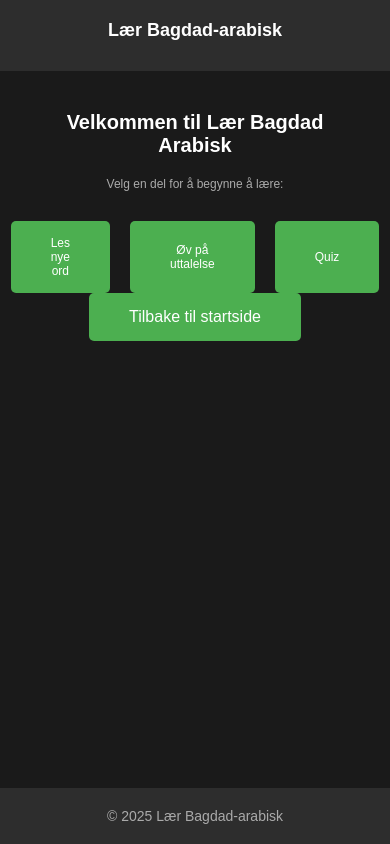
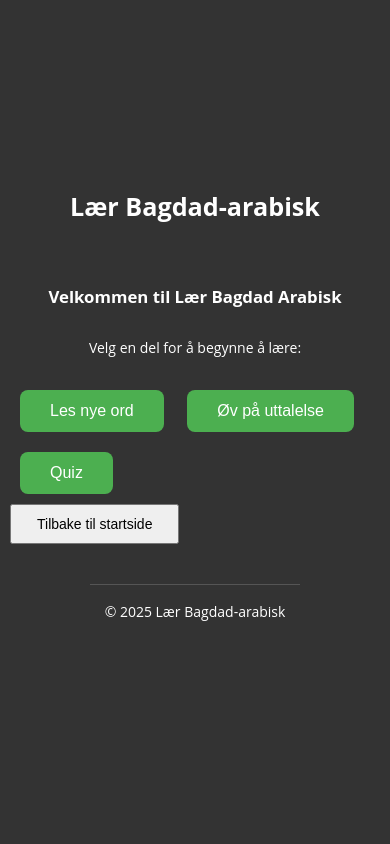
Before and after one commit to kristir210/learnbaghdadarabic, a plain HTML site: page norsk.html in a window 390 px wide. Drawn offline with Linux system fonts and the light colour scheme.

Commit message:
Started work on new look
New look for site in progress

```diff
--- a/style.css
+++ b/style.css
@@ -5,144 +5,104 @@
     box-sizing: border-box;
 }
 
-/* Body */
+/* Base Styles */
 body {
-    font-family: Arial, sans-serif;
-    background-color: #1a1a1a;
-    color: #ffffff;
-    min-height: 100vh;
+    font-family: 'Open Sans', Arial, sans-serif;
+    line-height: 1.7;
+    color: #ffffff; /* White text for dark background */
+    max-width: 1200px;
+    margin: 0 auto;
+    padding: 20px;
+    background-color: #333; /* Dark gray background */
     display: flex;
     flex-direction: column;
-    justify-content: space-between; /* Ensures header and footer are at top and bottom */
+    align-items: center;
+    justify-content: center;
+    min-height: 100vh;
 }
 
-/* Header */
-header {
+h1 {
+    font-size: 2em;
     text-align: center;
-    padding: 20px 0;
-    background-color: #2d2d2d;
-    width: 100%;
+    color: #ffffff;
+    margin-bottom: 30px;
 }
 
-header h1 {
-    font-size: 24px;
-    margin-bottom: 10px;
+h2 {
+    font-size: 1.5em;
+    text-align: center;
+    color: #ffffff;
+    margin: 25px 0;
 }
 
-/* Main Content */
-main {
-    max-width: 800px;
-    width: 100%;
-    margin: 0 auto; /* Center the main container horizontally */
-    padding: 40px;
+p {
+    font-size: 1em;
     text-align: center;
-    flex-grow: 1; /* Allows main content to occupy remaining space */
+    margin-bottom: 20px;
+    color: #ffffff;
 }
 
-.welcome-container {
-    margin: 0 auto; /* Center the welcome-container horizontally */
-    max-width: 600px; /* Optional: Limit width for better readability */
+/* Buttons */
+.button-group button {
+    background-color: #4CAF50;
+    color: white;
+    border: none;
+    padding: 12px 30px;
+    border-radius: 8px;
+    cursor: pointer;
+    font-size: 16px;
+    transition: all 0.3s ease;
+    margin: 10px;
+    display: inline-block;
 }
 
-.welcome-container h2 {
-    font-size: 28px;
-    margin-bottom: 20px;
+.button-group button:hover {
+    background-color: #45a049;
+    transform: translateY(-2px);
+    box-shadow: 0 5px 15px rgba(0, 0, 0, 0.1);
 }
 
-.welcome-container p {
-    font-size: 16px;
-    margin-bottom: 30px;
-    color: #aaaaaa;
+/* Footer */
+footer {
+    text-align: center;
+    margin-top: 40px;
+    padding: 15px;
+    color: #cccccc; /* Light gray footer text */
+    border-top: 1px solid #555; /* Subtle separator */
 }
 
-.button-group {
-    display: flex;
-    justify-content: center;
-    gap: 20px;
-}
-
-button {
-    padding: 15px 40px;
-    border: none;
-    border-radius: 5px;
-    background-color: #4CAF50;
-    color: white;
-    font-size: 16px;
-    cursor: pointer;
-    transition: background-color 0.3s ease;
-}
-
-button:hover {
-    background-color: #45a049;
-}
-
-/* Back to Home Button */
-.back-to-home {
-    position: sticky;
-    bottom: 20px; /* Keep the button near the bottom */
-    text-align: center; /* Center the button horizontally */
-}
-
-.back-to-home button {
-    padding: 15px 40px;
-    border: none;
-    border-radius: 5px;
-    background-color: #4CAF50;
-    color: white;
-    font-size: 16px;
-    cursor: pointer;
-    transition: background-color 0.3s ease;
-}
-
-.back-to-home button:hover {
-    background-color: #45a049;
-}
-
-/* Responsive Design */
+/* Responsive Adjustments */
 @media (max-width: 768px) {
-    /* Adjust font sizes for tablets */
-    header h1 {
-        font-size: 20px;
+    body {
+        padding: 15px;
+        font-size: 15px;
     }
 
-    .welcome-container h2 {
-        font-size: 24px;
+    h1 {
+        font-size: 2em;
     }
 
-    .welcome-container p {
-        font-size: 14px;
+    h2 {
+        font-size: 1.3em;
     }
 
     button {
         font-size: 14px;
+        padding: 10px 25px;
     }
 }
 
 @media (max-width: 480px) {
-    /* Adjust font sizes for smartphones */
-    header h1 {
-        font-size: 18px;
+    body {
+        padding: 10px;
+        font-size: 14px;
     }
 
-    .welcome-container h2 {
-        font-size: 20px;
+    h1 {
+        font-size: 1.8em;
     }
 
-    .welcome-container p {
-        font-size: 12px;
-    }
-
-    button {
-        font-size: 12px;
+    h2 {
+        font-size: 1.2em;
     }
 }
-
-/* Footer */
-footer {
-    background-color: #2d2d2d;
-    padding: 20px 0;
-    width: 100%;
-    text-align: center;
-    color: #aaaaaa;
-    font-size: 14px;
-}
```
Also changed, not shown: index.html (+0 -1 lines), practice/pracitce-numbers-en.html (renamed from practice/practice-numbers-en.html).
